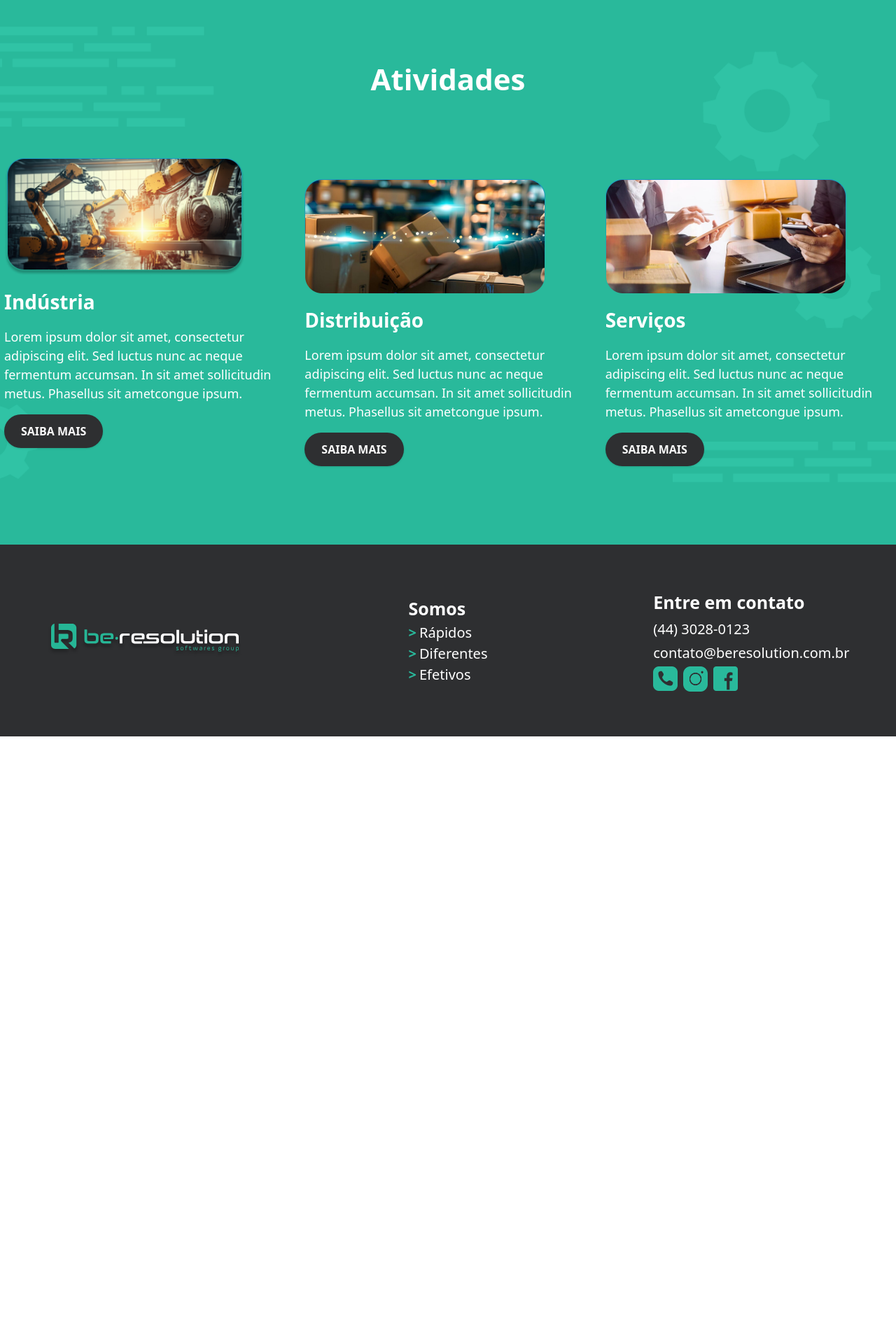
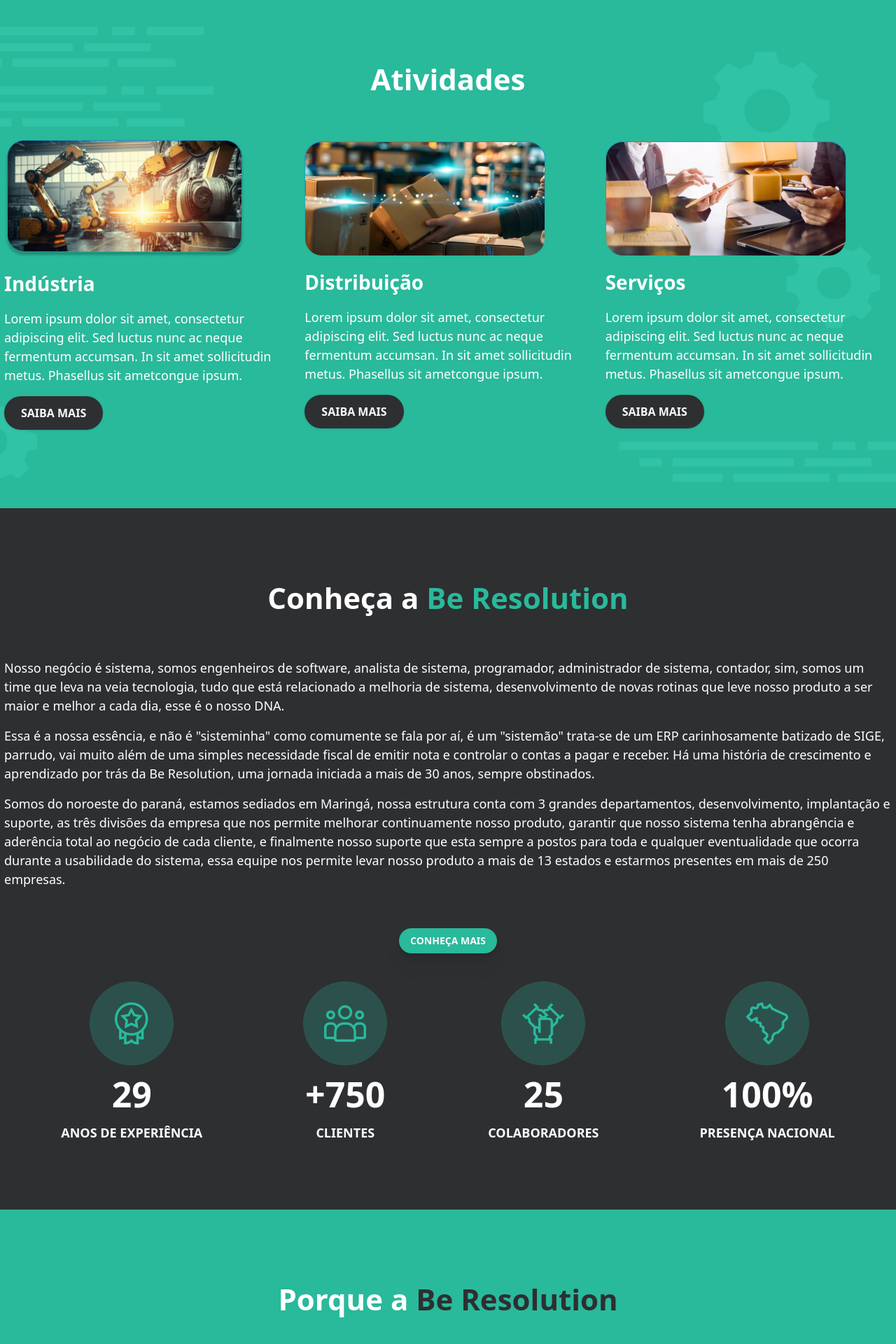
Before and after one commit to Lucas-Beijato/site_be_resolution, a Next.js app: page / in a window 1280 px wide. Shown: the part 1722-3642 px from the top of the page at 70% size. Before the commit the page ends 2774 px from the top, so only its background shows below. Built offline with nearby package versions, Linux system fonts and the light colour scheme.

Commit message:
layout adjusts section 05

```diff
--- a/src/app/page.tsx
+++ b/src/app/page.tsx
@@ -6,8 +6,8 @@
       <Sections.S1/>
       <Sections.S2/>
       <Sections.S3/>
-      {/* <Sections.S4/>
-      {/* <Sections.S5/> */}
+      <Sections.S4/>
+      <Sections.S5/>
       {/* <Sections.S6/> */}
     </main>
   );
--- a/src/app/sections/home/section03/index.tsx
+++ b/src/app/sections/home/section03/index.tsx
@@ -34,7 +34,8 @@
           <h1 className="font-bold text-[42px] text-center text-white">
             Atividades
           </h1>
-          <div className="flex desktop:flex-row smartphone-p:flex-col desktop:space-x-5 smartphone-p:space-y-14 smartphone-p:p-4 justify-center items-center">
+
+          <div className="flex smartphone-p:flex-col smartphone-p:p-4 smartphone-p:space-y-14 desktop:space-y-0 desktop:flex-row desktop:space-x-5 desktop:justify-center desktop:items-center">
             <CardSection03
               imgLink={"/industry_img_section_03.png"}
               title={"Indústria"}
@@ -60,6 +61,7 @@
               btnLink={""}
             />
           </div>
+
         </div>
       </div>
     </div>
--- a/src/app/sections/home/section04/index.tsx
+++ b/src/app/sections/home/section04/index.tsx
@@ -17,10 +17,10 @@
   return (
     <div id="about_us" className="w-full flex flex-col justify-center items-center bg-ber-gray pt-24 pb-24">
       <div className="desktop:w-[1300px] flex flex-col justify-center items-center space-y-10">
-        <h2 className="font-extrabold text-[42px] text-white">
+        <h2 className="font-extrabold text-[42px] text-white smartphone-p:text-center">
           Conheça a <span className="text-ber-green">Be Resolution</span>
         </h2>
-        <div className="flex flex-col justify-center items-center space-y-4 text-white text-[18px]">
+        <div className="flex flex-col smartphone-p:p-4 justify-center items-center space-y-4 text-white text-[18px]">
           <p>
             Nosso negócio é sistema, somos engenheiros de software, analista de
             sistema, programador, administrador de sistema, contador, sim, somos
@@ -53,7 +53,7 @@
             <Custom_Button.Green>Conheça Mais</Custom_Button.Green>
         </Link>
 
-        <div className="flex flex-row space-x-36">
+        <div className="flex smartphone-p:flex-col smartphone-p:space-y-14 desktop:space-y-0 desktop:flex-row desktop:space-x-36">
             <CardsSection04 imgLink={"/img_01_section_04.png"} numberToView={"29"} text={"ANOS DE EXPERIÊNCIA"}/>
             <CardsSection04 imgLink={"/img_02_section_04.png"} numberToView={"+750"} text={"CLIENTES"}/>
             <CardsSection04 imgLink={"/img_03_section_04.png"} numberToView={"25"} text={"COLABORADORES"}/>
--- a/src/app/sections/home/section05/index.tsx
+++ b/src/app/sections/home/section05/index.tsx
@@ -1,5 +1,24 @@
 "use client";
 import Image from "next/image";
+
+const Section05Cards = ({ children, urlImage, title }: { children: React.ReactNode, urlImage: string, title: string }) => {
+  return (
+    <div className="bg-white rounded-3xl px-7 py-10 flex flex-row space-x-4">
+      <div className="w-1/12 ml-[-81px]">
+        <Image
+          src={urlImage}
+          alt={"section image"}
+          width={121}
+          height={121}
+        />
+      </div>
+      <div className="flex flex-col space-y-4 w-11/12">
+        <h2 className="text-[32px] font-bold ">{title}</h2>
+        {children}
+      </div>
+    </div>
+  )
+}
 
 const Section05 = () => {
   return (
@@ -8,18 +27,9 @@
         Porque a <span className="text-ber-gray">Be Resolution</span>
       </h2>
 
-      <div className="desktop:w-[1300px] flex flex-col space-y-10">
-        <div className="bg-white rounded-3xl px-7 py-10  flex flex-row space-x-4">
-          <div className="w-1/12 ml-[-81px]">
-            <Image
-              src={"/implementation_section_05.png"}
-              alt={"section image"}
-              width={121}
-              height={121}
-            />
-          </div>
-          <div className="flex flex-col space-y-4 w-11/12">
-            <h2 className="text-[32px] font-bold ">Implantação</h2>
+      <div className="desktop:w-[1300px] flex flex-col space-y-10 smartphone-p:p-4 desktop:p-0">
+
+        <Section05Cards urlImage={"/implementation_section_05.png"} title="Implantação">
           <p>
             Toda organização possui seus processos, suas metodologias e também
             suas particularidades, fazendo cada empresa única no mercado. A
@@ -74,20 +84,9 @@
               Testar, validar e efetuar a entrega do produto.
             </p>
           </div>
-          </div>
-        </div>
+        </Section05Cards>
 
-        <div className="bg-white rounded-3xl px-7 py-10  flex flex-row space-x-4">
-          <div className="w-1/12 ml-[-81px]">
-            <Image
-              src={"/support_section_05.png"}
-              alt={"section image"}
-              width={121}
-              height={121}
-            />
-          </div>
-          <div className="flex flex-col space-y-4 w-11/12">
-            <h2 className="text-[32px] font-bold ">Suporte</h2>
+        <Section05Cards urlImage="/support_section_05.png" title="Suporte">
           <p>
             A tecnologia caminha a passos largos e se atualiza
             vertiginosamente, novos controles são disponibilizados, novas
@@ -150,20 +149,9 @@
               Treinamentos.
             </p>
           </div>
-          </div>
-        </div>
+        </Section05Cards>
 
-        <div className="bg-white rounded-3xl px-7 py-10  flex flex-row space-x-4">
-          <div className="w-1/12 ml-[-81px]">
-            <Image
-              src={"/development_section_05.png"}
-              alt={"section image"}
-              width={121}
-              height={121}
-            />
-          </div>
-          <div className="flex flex-col space-y-4 w-11/12">
-            <h2 className="text-[32px] font-bold ">Desenvolvimento</h2>
+        <Section05Cards urlImage="/development_section_05.png" title="Desenvolvimento">
           <p>
             A equipe que garante a evolução tecnológica de nossas ferramentas.
             Sabemos que os controles e processos de nossos clientes não são
@@ -212,8 +200,8 @@
               Melhorias naturais;
             </p>
           </div>
-          </div>
-        </div>
+        </Section05Cards>
+
       </div>
     </div>
   );
```
Lines whose indentation alone changed are shown as unchanged.
